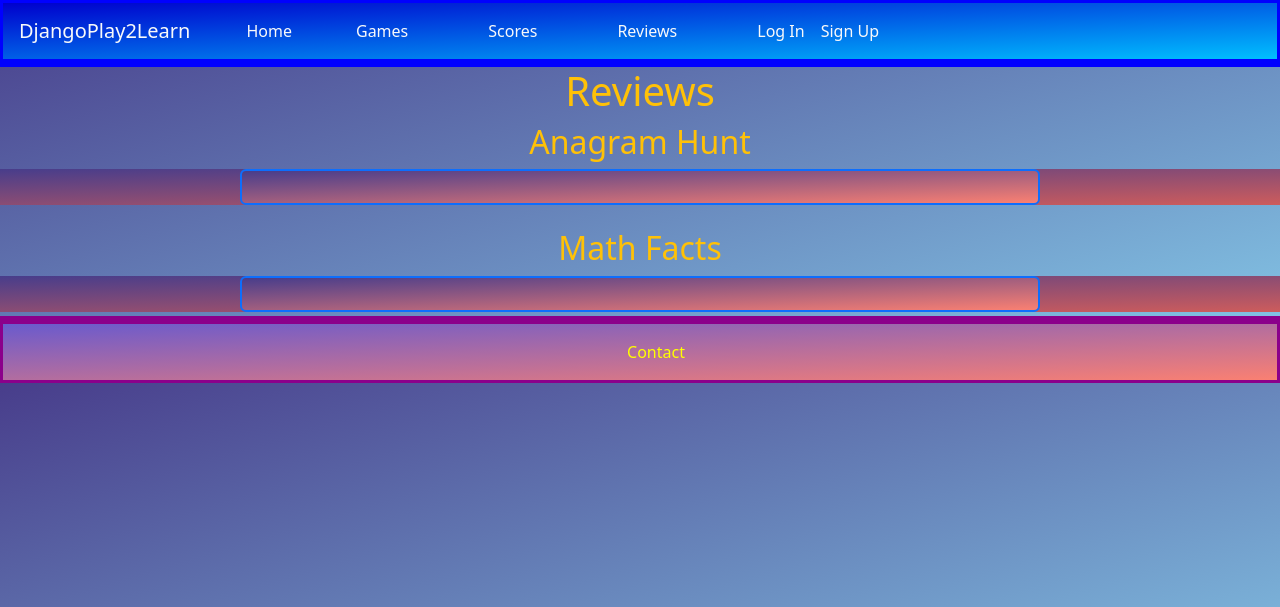
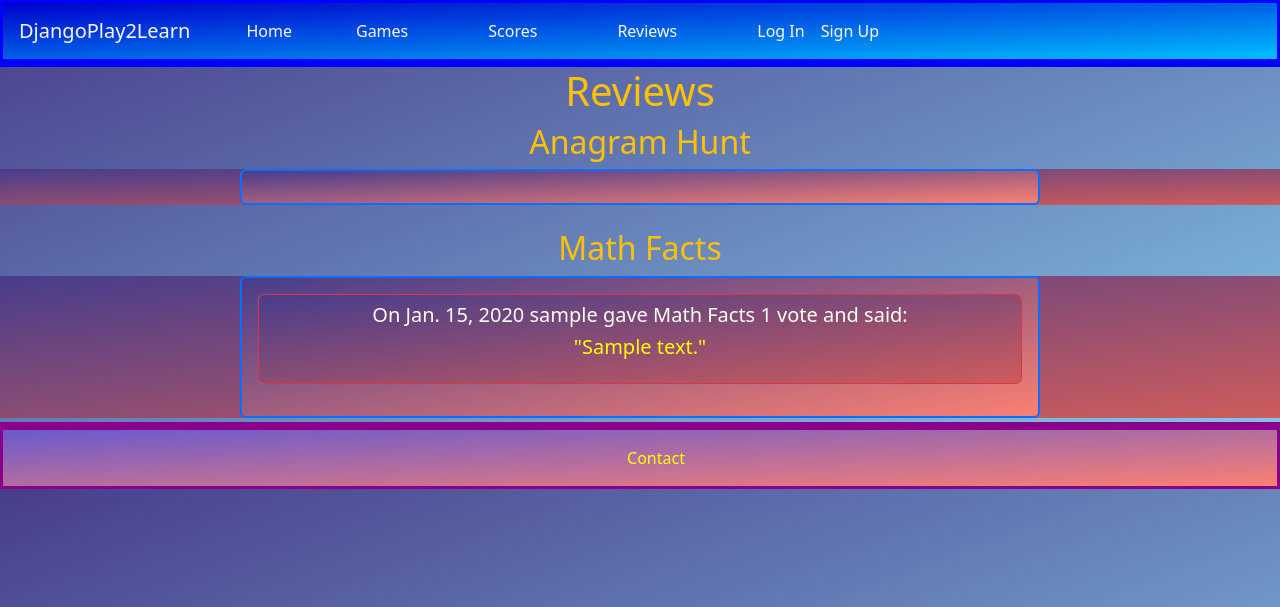
Before and after one commit to bgroveben/DjangoPlay2Learn, a Django app: page /review/review/ in a window 1280 px wide. Shown: the top 607 px of the page. Run offline with Django 4.2, Linux system fonts and the light colour scheme; tables that the repository leaves empty hold one stand-in row (values such as "Sample post"); some libraries are stand-ins or nearby versions.

Commit message:
More styling changes

```diff
--- a/templates/review/reviews.html
+++ b/templates/review/reviews.html
@@ -10,8 +10,8 @@
         <div class="list-group list-group-flush">
           {% for review in anagram_reviews %}
             <ul class="list-group-item border border-danger rounded" style="list-style: none; background-image: linear-gradient(to bottom right, darkslateblue, indianred);">
-              <li class="text-center h5" style="color: moccasin;">
-                On <span style="color:turquoise;">{{ review.created|date }}</span>, <span style="color:gold;">{{ review.username }}</span> gave <span style="color:lavender;">Anagram Hunt</span> {{ review.votes }} votes and said:
+              <li class="text-center h5" style="color: ivory">
+                On {{ review.created|date }} {{ review.username }} gave Anagram Hunt {{ review.votes }} vote{{ review.votes|pluralize:'s'}} and said:
               </li>
               <li class="my-2 pb-2 h5" style="color: yellow;">
                 "{{ review.comment }}"
@@ -28,10 +28,10 @@
     <!--<div class="card border-primary m-auto mb-3 p-3" style="max-width: 50rem">-->
       <div class="card border-2 border-primary border-rounded m-auto p-3 text-center" style="max-width: 50rem; background-image: linear-gradient(to bottom right, darkslateblue, salmon);">
         <div class="list-group list-group-flush">
-          {% for review in anagram_reviews %}
+          {% for review in math_reviews %}
             <ul class="list-group-item border border-danger rounded" style="list-style: none; background-image: linear-gradient(to bottom right, darkslateblue, indianred);">
-              <li class="text-center h5" style="color: moccasin;">
-                On <span style="color: turquoise;">{{ review.created|date }}</span>, <span style="color:gold;">{{ review.username }}</span> gave <span style="color:lavender;">Math Facts</span> {{ review.votes }} votes and said:
+              <li class="text-center h5" style="color: ivory">
+                On {{ review.created|date }} {{ review.username }} gave Math Facts {{ review.votes }} vote{{ review.votes|pluralize:'s'}} and said:
               </li>
               <li class="my-2 pb-2 h5" style="color: yellow;">
                 "{{ review.comment }}"
```
Also changed, not shown: vue-games/src/components/AnagramHunt.vue (+5 -4 lines), vue-games/src/components/MathFacts.vue (+5 -4 lines), README.md.
